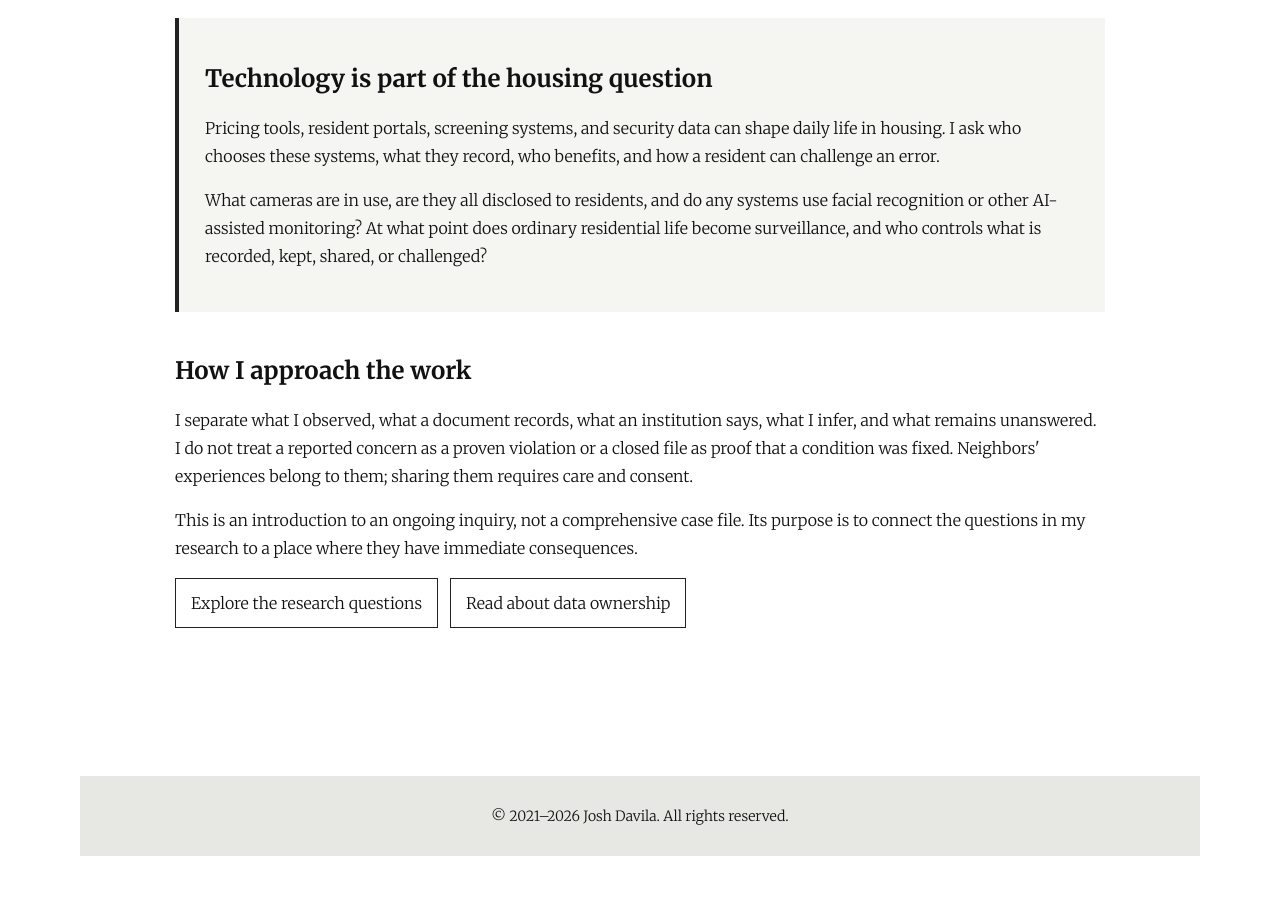
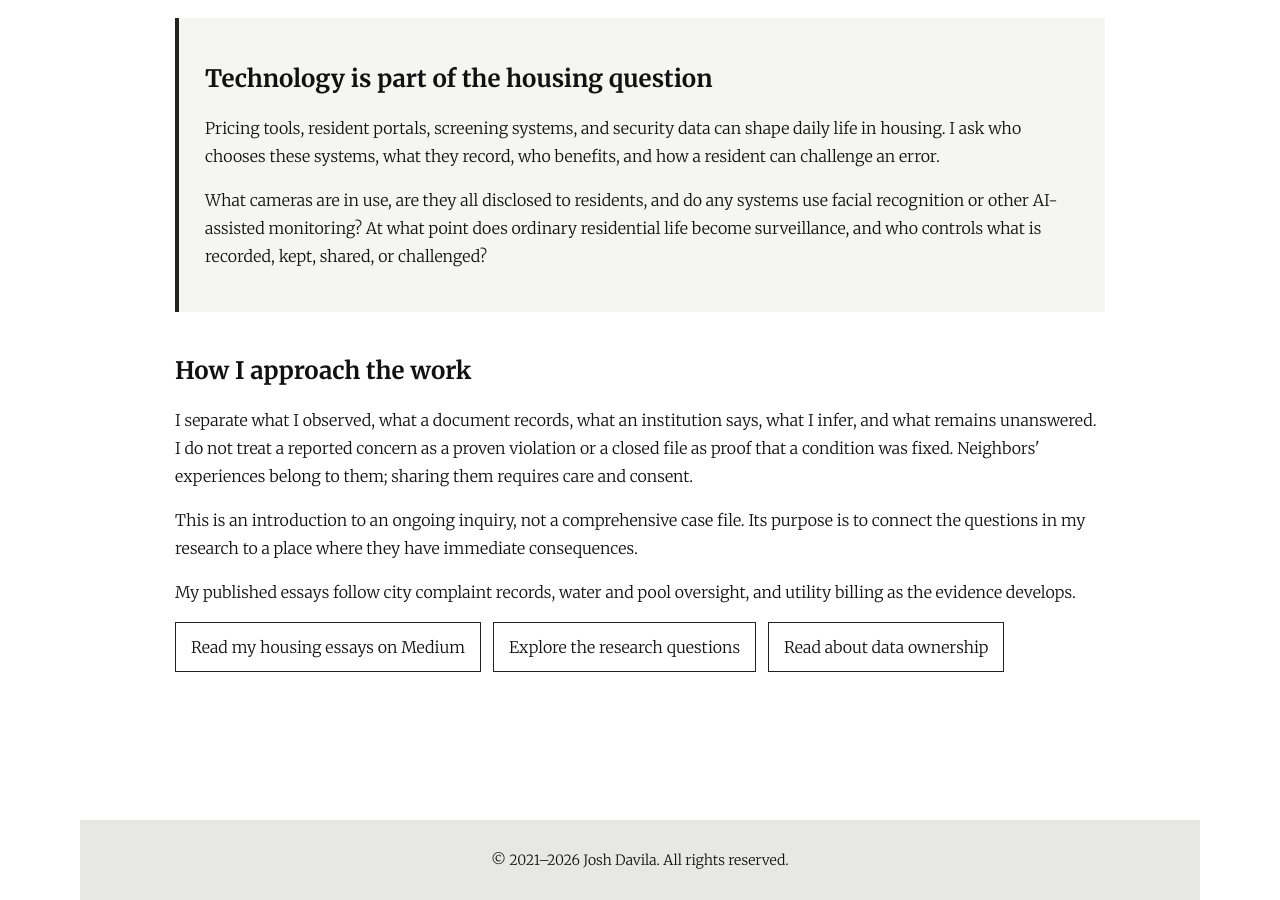
Before and after one commit to JLD-Ai/joshdavila.github.io, a Jekyll site: the page built from research/housing-and-accountability.md, in a window 1280 px wide and 900 px high, scrolled down 919 px. Built offline with Jekyll 4.4.1, drawn with Linux system fonts in a browser that asks for light colours; before the commit the page ends 1775 px from its top, so only the background shows below that.

Commit message:
Bridge housing research page to published Medium essays

```diff
--- a/research/housing-and-accountability.md
+++ b/research/housing-and-accountability.md
@@ -37,7 +37,9 @@ description: Josh Davila's ongoing inquiry into housing records, resident voice,
   <h2>How I approach the work</h2>
   <p>I separate what I observed, what a document records, what an institution says, what I infer, and what remains unanswered. I do not treat a reported concern as a proven violation or a closed file as proof that a condition was fixed. Neighbors' experiences belong to them; sharing them requires care and consent.</p>
   <p>This is an introduction to an ongoing inquiry, not a comprehensive case file. Its purpose is to connect the questions in my research to a place where they have immediate consequences.</p>
+  <p>My published essays follow city complaint records, water and pool oversight, and utility billing as the evidence develops.</p>
   <div class="link-row">
+    <a class="button" href="https://medium.com/@joshdavila.art" target="_blank" rel="noopener noreferrer">Read my housing essays on Medium</a>
     <a class="button" href="{{ '/research/' | relative_url }}">Explore the research questions</a>
     <a class="button" href="https://paragraph.xyz/@jldart/the-case-for-data-ownership-a-moral-imperative" target="_blank" rel="noopener noreferrer">Read about data ownership</a>
   </div>
```
